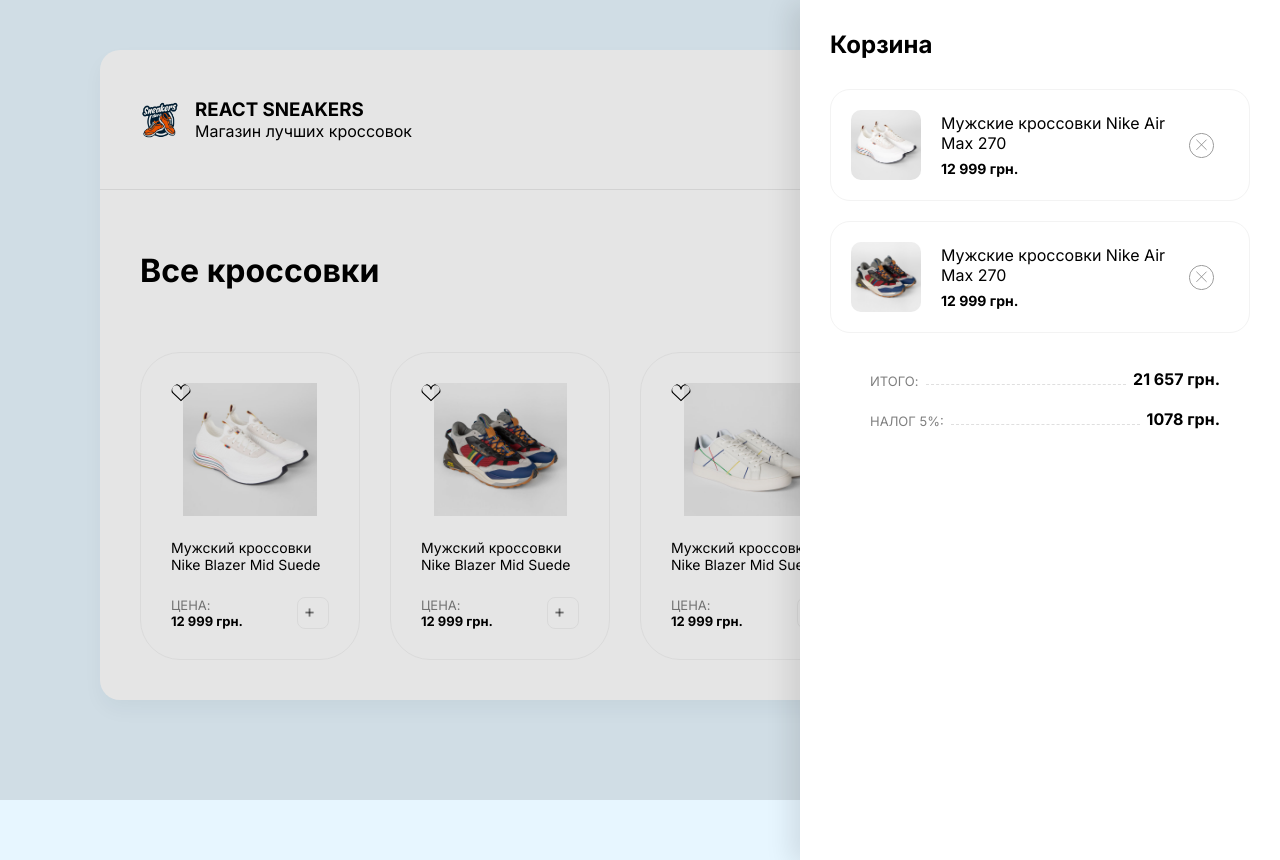
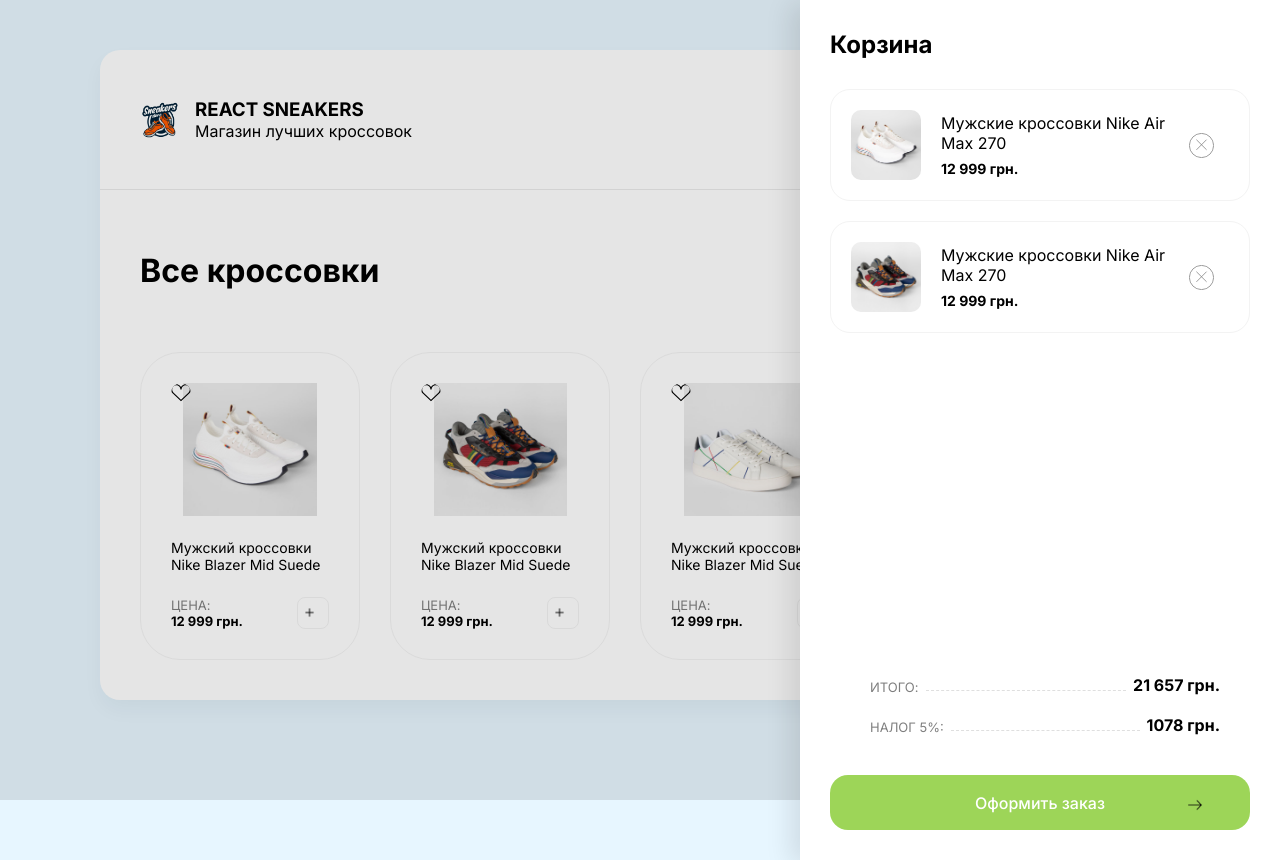
Before and after one commit to Greenfield-Taster/React-sneakers, a React (Create React App) app: page / in a window 1280 px wide. Built offline with nearby package versions, Linux system fonts and the light colour scheme.

Commit message:
Added animation arrow to the button

```diff
--- a/src/App.js
+++ b/src/App.js
@@ -5,7 +5,7 @@
         <div className="drawer">
           <h2 style={{ margin: 0, marginBottom: 30 }}>Корзина</h2>
 
-          <div className="Items">
+          <div className="Items" style={{ flex: 1 }}>
             <div className="cartItem">
               <img style={{ marginRight: 20 }} width={70} height={70} src="/img/sneakers/1.png" alt="Sneakers" />
               <div style={{ marginRight: 20 }}>
@@ -25,18 +25,23 @@
             </div>
           </div>
 
-          <ul className="cartTotalBlock">
-            <li style={{ display: "flex" }}>
+          <div className="cartTotalBlock">
+            <ul>
+              <li>
                 <span>Итого:</span>
                 <div></div>
                 <b>21 657 грн.</b>
               </li>
-            <li style={{ display: "flex" }}>
+              <li>
                 <span>Налог 5%:</span>
                 <div></div>
                 <b>1078 грн.</b>
               </li>
             </ul>
+            <button className="greenButton">
+              Оформить заказ <img style={{ marginLeft: 20 }} width={20} height={20} src="/img/arrow.png" alt="Arrow" />
+            </button>
+          </div>
         </div>
       </div>
 
--- a/src/index.css
+++ b/src/index.css
@@ -176,3 +176,35 @@
   align-items: flex-end;
   margin-bottom: 20px;
 }
+.cartTotalBlock ul{
+  display: block;
+  margin-bottom: 40px !important;
+}
+.greenButton{
+  width: 100%;
+  height: 55px;
+  background: #9dd558;
+  border-radius: 18px;
+  border: 0;
+  color: #fff;
+  font-size: 16px;
+  font-weight: 500;
+  position: relative;
+  cursor: pointer;
+  transition: background-color 0.1s ease-in-out;
+}
+.greenButton img{
+  position: absolute;
+  right: 30px;
+  top: 20px;
+  transition: transform 0.2s ease-in-out;
+}
+.greenButton img:hover{
+  transform: translateX(7px);
+}
+.greenButton:hover {
+  background: lighten(#9dd558, 5%);
+}
+.greenButton:active {
+  background: darken(#9dd558, 5%);
+}
```
Also changed, not shown: public/img/arrow.png (added). Lines whose indentation alone changed are shown as unchanged.
